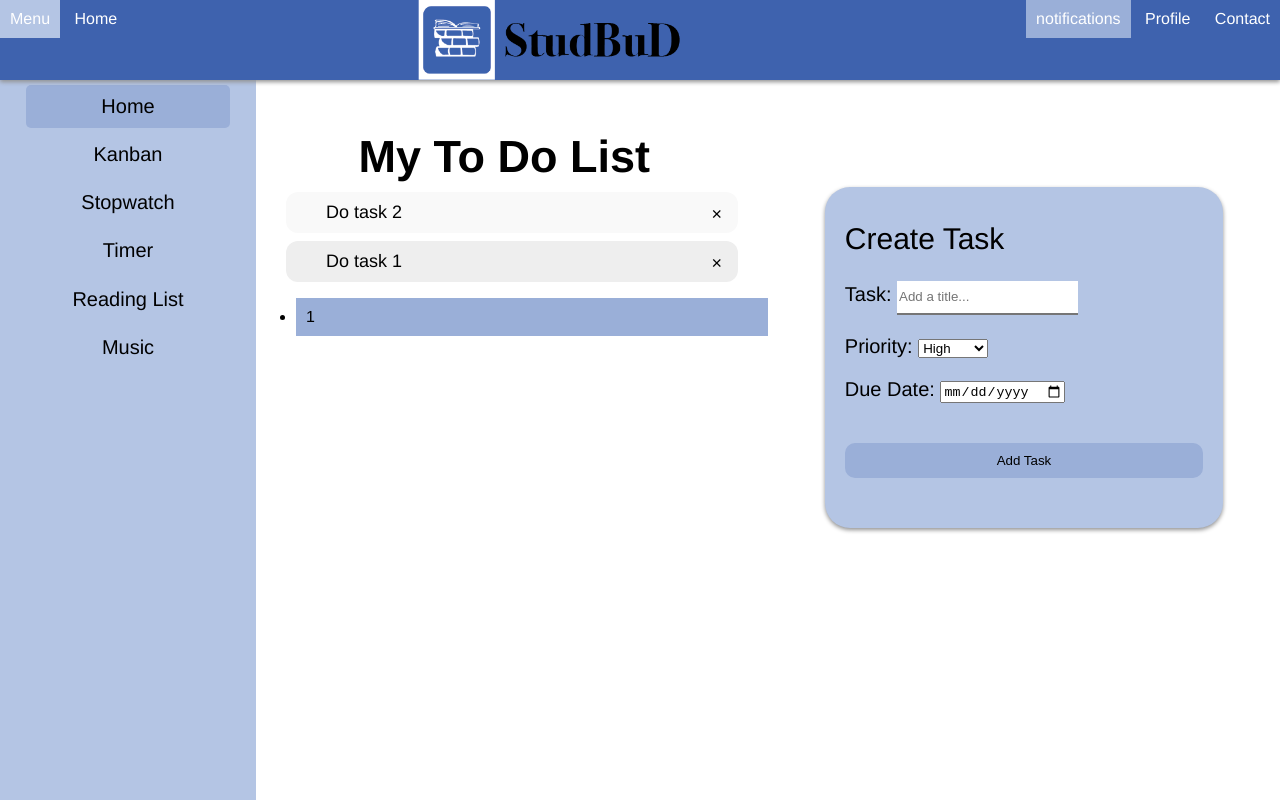
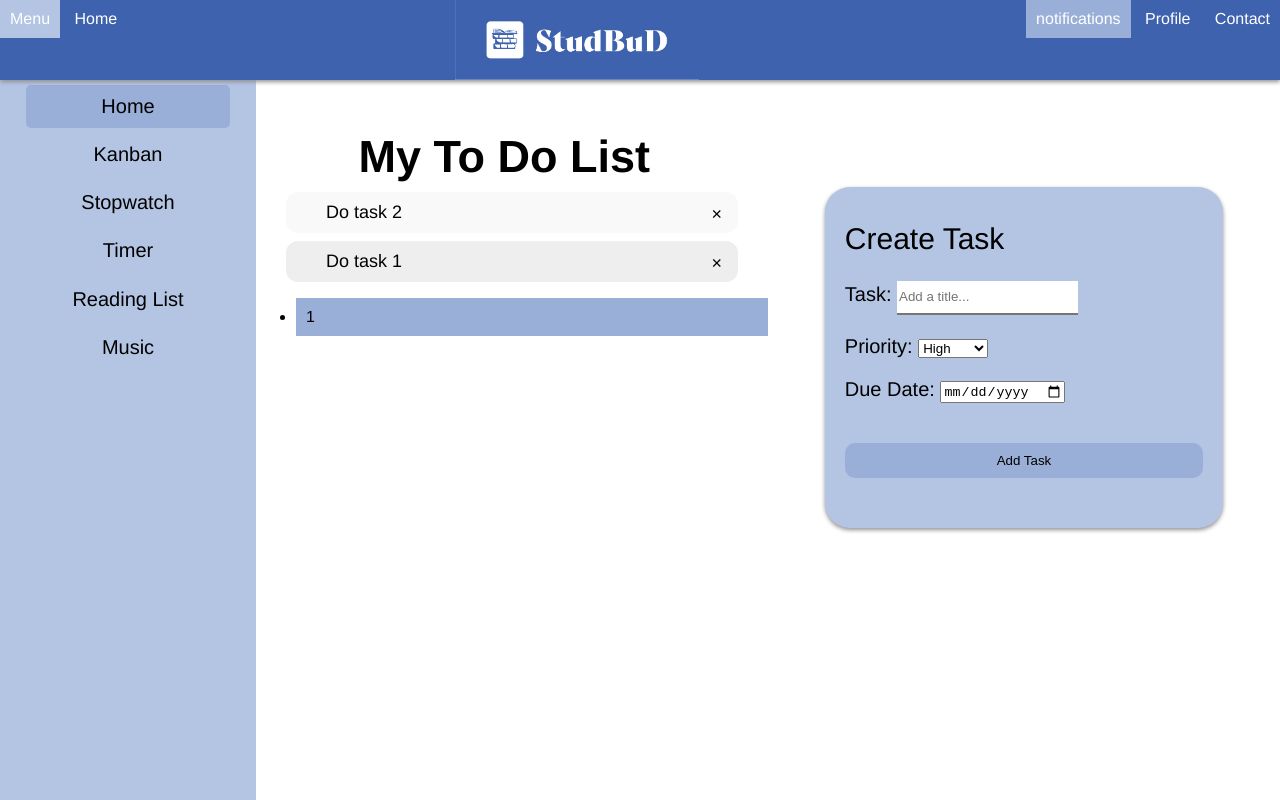
Before and after one commit to helen-31/StudBud, a plain HTML site: page tasklist.html in a window 1280 px wide. Drawn offline with nearby package versions, Linux system fonts and the light colour scheme.

Commit message:
added the pgn file for the studbud logo and modified the tasklist file

```diff
--- a/tasklist.html
+++ b/tasklist.html
@@ -81,7 +81,7 @@
 
     <nav>
 
-      <img class="logo" href="index.html" src="ps/SB.png" atl="logo" height=100%>
+      <img class="logo" href="index.html" src="ps/studbud.png" atl="logo" height=100%>
 
       <div class="right">
         <a class="active" href="#notifications">notifications</a>
```
Also changed, not shown: ps/studbud.png (added).
